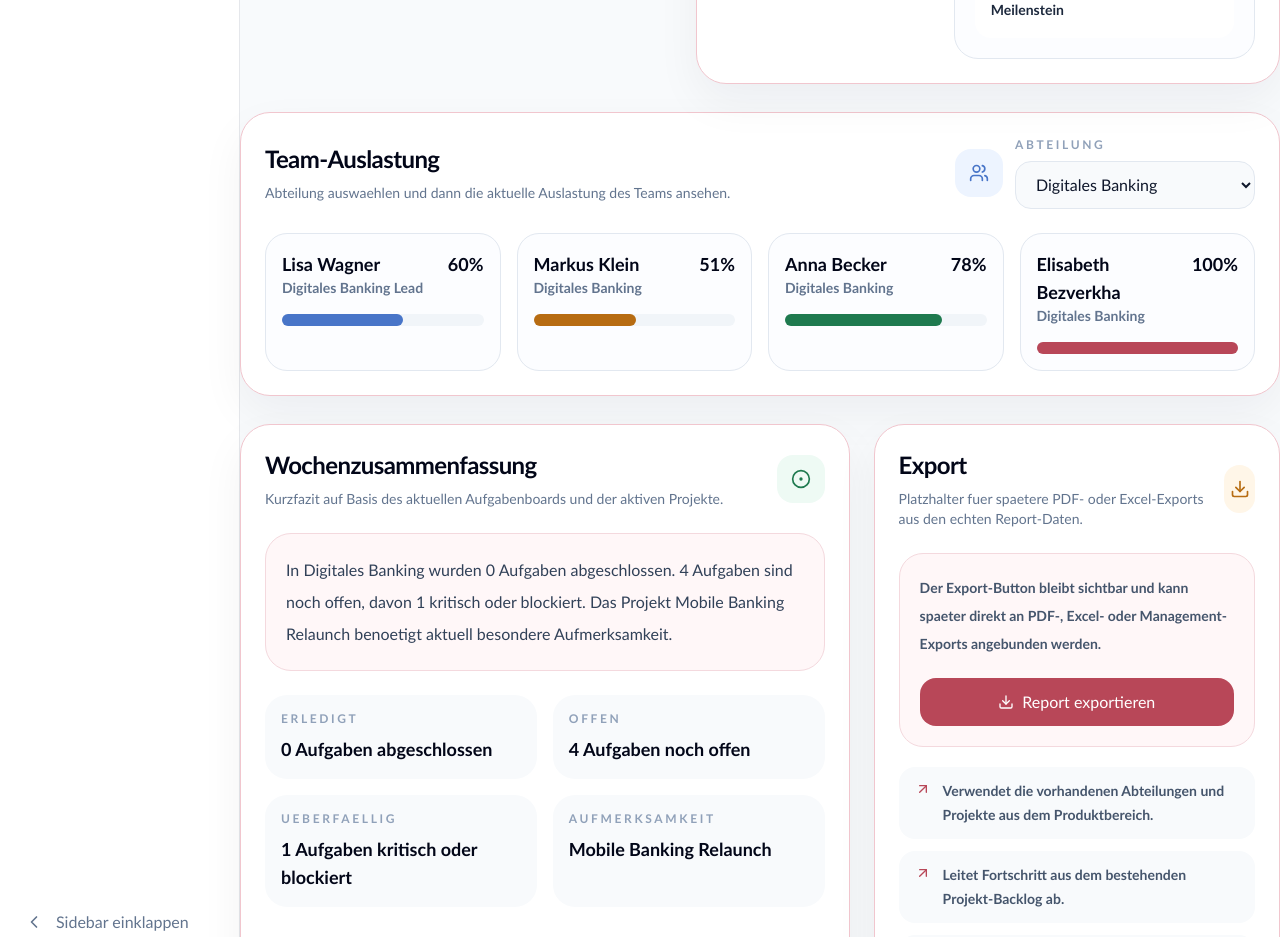
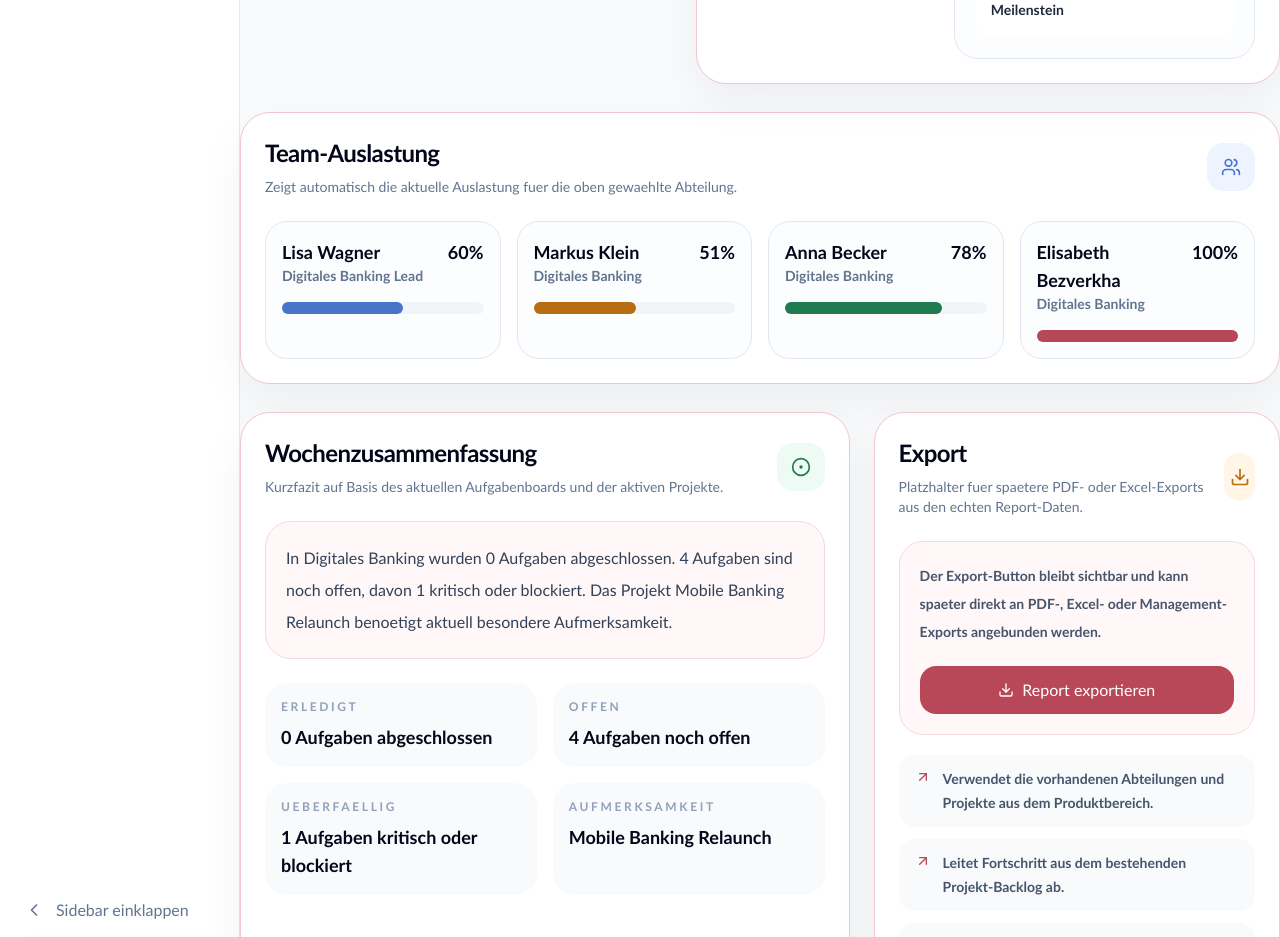
Before and after one commit to Jonas-Aaron-Raab/NextTask, a React (Vite) app in the folder client/: page /reports in a window 1280 px wide. Shown: the part 1600-2537 px from the top of the page. Built offline with nearby package versions, Linux system fonts and the light colour scheme.

Commit message:
fix(reports): sync team load with department filter

```diff
--- a/client/src/pages/ReportsPage.jsx
+++ b/client/src/pages/ReportsPage.jsx
@@ -84,7 +84,6 @@ export default function ReportsPage() {
   const [selectedPeriod, setSelectedPeriod] = useState(periods[0]);
   const [selectedProject, setSelectedProject] = useState('Alle Projekte');
   const [selectedDepartment, setSelectedDepartment] = useState(initialDepartments[0]?.name || '');
-  const [selectedLoadDepartment, setSelectedLoadDepartment] = useState(initialDepartments[0]?.name || '');
   const [activeProjectId, setActiveProjectId] = useState('');
 
   const departmentById = useMemo(
@@ -137,7 +136,7 @@ export default function ReportsPage() {
       return accumulator;
     }, {});
     const activeDepartment =
-      initialDepartments.find((department) => department.name === selectedLoadDepartment) || initialDepartments[0];
+      initialDepartments.find((department) => department.name === selectedDepartment) || initialDepartments[0];
 
     return (activeDepartment?.members || []).map((member, index) => ({
       name: member,
@@ -148,7 +147,7 @@ export default function ReportsPage() {
       load: Math.min(100, 42 + (ownerCounts[member] || 0) * 18 + index * 9),
       tone: ['#4875c8', '#b76c12', '#1f7a4f', '#b84758', '#6d5df6'][index % 5],
     }));
-  }, [selectedLoadDepartment]);
+  }, [selectedDepartment]);
 
   const projectCards = useMemo(() => {
     return initialProjects.map((project) => {
@@ -506,28 +505,14 @@ export default function ReportsPage() {
 
         <section>
           <article className="rounded-[30px] border border-[#f1c6ce] bg-white p-6 shadow-[0_18px_45px_rgba(15,23,42,0.05)]">
-            <div className="flex flex-col gap-4 lg:flex-row lg:items-center lg:justify-between">
+            <div className="flex items-center justify-between gap-3">
               <div>
                 <h2 className="text-2xl font-extrabold tracking-tight text-slate-950">Team-Auslastung</h2>
-                <p className="mt-2 text-sm text-slate-500">Abteilung auswaehlen und dann die aktuelle Auslastung des Teams ansehen.</p>
+                <p className="mt-2 text-sm text-slate-500">Zeigt automatisch die aktuelle Auslastung fuer die oben gewaehlte Abteilung.</p>
               </div>
-              <div className="flex items-center gap-3">
-                <span className="inline-flex h-12 w-12 items-center justify-center rounded-2xl bg-[#edf4ff] text-[#4875c8]">
-                  <Users className="h-5 w-5" />
-                </span>
-                <label className="space-y-2">
-                  <span className="block text-xs font-extrabold uppercase tracking-[0.22em] text-slate-400">Abteilung</span>
-                  <select
-                    value={selectedLoadDepartment}
-                    onChange={(event) => setSelectedLoadDepartment(event.target.value)}
-                    className="h-12 min-w-[240px] rounded-2xl border border-slate-200 bg-[#f8fafc] px-4 text-sm font-semibold text-slate-900 outline-none transition focus:border-[#b84758] focus:ring-4 focus:ring-[#b84758]/12"
-                  >
-                    {departmentOptions.map((department) => (
-                      <option key={department}>{department}</option>
-                    ))}
-                  </select>
-                </label>
-              </div>
+              <span className="inline-flex h-12 w-12 items-center justify-center rounded-2xl bg-[#edf4ff] text-[#4875c8]">
+                <Users className="h-5 w-5" />
+              </span>
             </div>
 
             <div className="mt-6 grid gap-4 md:grid-cols-2 xl:grid-cols-4">
```
